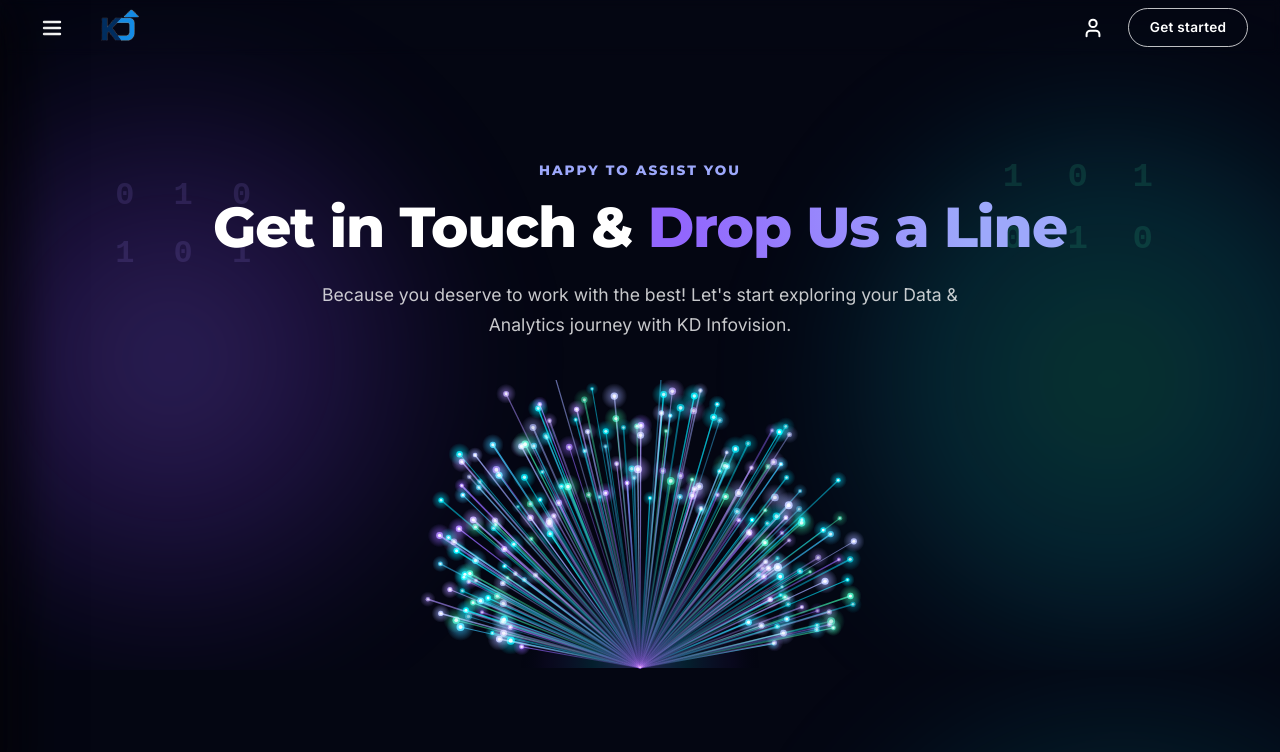
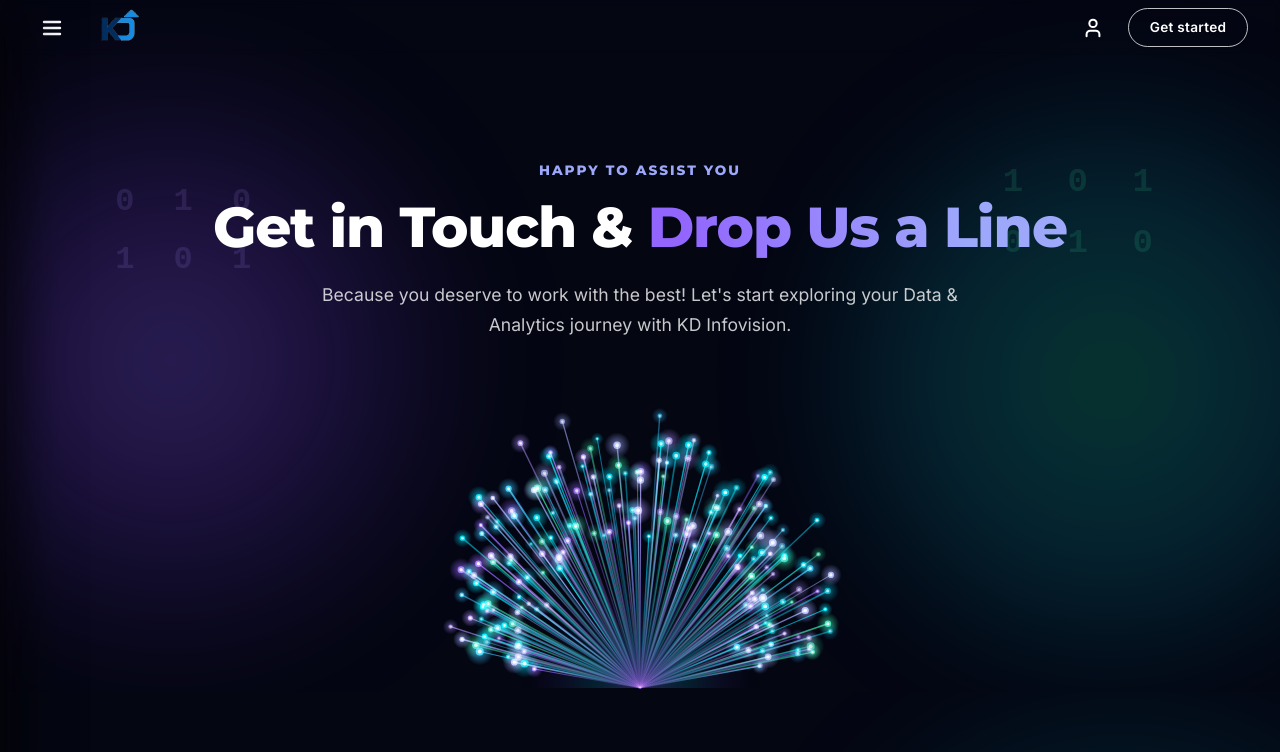
Before and after one commit to Karan-975/KD-INFOVISION, a Next.js app: page /contact in a window 1280 px wide. Shown: the top 752 px of the page. Built offline with nearby package versions, Linux system fonts and the light colour scheme; no server answers; the database is empty; a web font is replaced by a local one.

Commit message:
fix(contact): fix clipping on fiber tip balls by adding headroom and setting overflow visible

```diff
--- a/src/app/contact/page.js
+++ b/src/app/contact/page.js
@@ -153,7 +153,7 @@ export default async function ContactPage() {
               fontSize: '1.1rem',
               color: 'rgba(255, 255, 255, 0.78)',
               lineHeight: 1.7,
-              marginBottom: '2.5rem',
+              marginBottom: '2rem',
             }}
           >
             Because you deserve to work with the best! Let&apos;s start exploring your Data &amp; Analytics journey with KD Infovision.
@@ -167,14 +167,14 @@ export default async function ContactPage() {
             width: '100%',
             maxWidth: '1050px',
             margin: '0 auto',
-            marginTop: '1.5rem',
+            marginTop: '1rem',
             zIndex: 3,
             display: 'flex',
             justifyContent: 'center',
-            overflow: 'hidden',
+            overflow: 'visible',
           }}
         >
-          <StripeFiberBurst height={290} fiberCount={210} />
+          <StripeFiberBurst height={320} fiberCount={210} />
         </div>
       </div>
 
--- a/src/components/public/StripeFiberBurst.jsx
+++ b/src/components/public/StripeFiberBurst.jsx
@@ -13,7 +13,7 @@ import React, { useEffect, useRef } from 'react';
  * 3. Origin circle/bead completely removed for a natural, seamless emission from the baseline.
  */
 export default function StripeFiberBurst({
-  height = 290,
+  height = 320,
   fiberCount = 210,
   className = '',
 }) {
@@ -211,8 +211,8 @@ export default function StripeFiberBurst({
       canvas.style.width = `${width}px`;
       canvas.style.height = `${heightPx}px`;
 
-      // Update fiber base lengths on resize
-      const maxRadius = Math.min(width * 0.50, heightPx * 0.90) * dpr;
+      // Update fiber base lengths on resize with guaranteed headroom
+      const maxRadius = Math.min(width * 0.48, (heightPx - 45) / 1.18) * dpr;
       fibers.forEach(f => {
         f.currentLength = maxRadius * f.baseLengthFactor;
       });
@@ -266,8 +266,9 @@ export default function StripeFiberBurst({
 
       // Origin point: bottom center of the canvas
       const originX = canvas.width / 2;
-      const originY = canvas.height - 2 * dpr;
-      const maxRadius = Math.min(canvas.width * 0.50, canvas.height * 0.90);
+      const originY = canvas.height - 4 * dpr;
+      // Headroom guarantee: (canvas.height - 45 * dpr) / 1.18 ensures tallest fiber tip + glow is never cut
+      const maxRadius = Math.min(canvas.width * 0.48, (canvas.height - 45 * dpr) / 1.18);
 
       // Soft ambient base glow where fibers emerge (no bright circular core bead/circle)
       const baseGlowRadius = 120 * dpr;
@@ -318,7 +319,7 @@ export default function StripeFiberBurst({
         position: 'relative',
         width: '100%',
         height: `${height}px`,
-        overflow: 'hidden',
+        overflow: 'visible',
         pointerEvents: 'auto',
         cursor: 'crosshair',
         userSelect: 'none',
```
